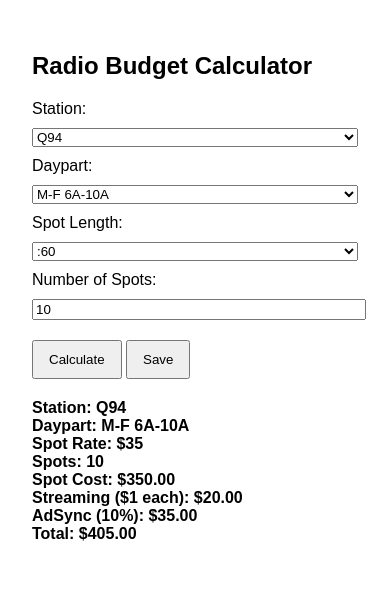
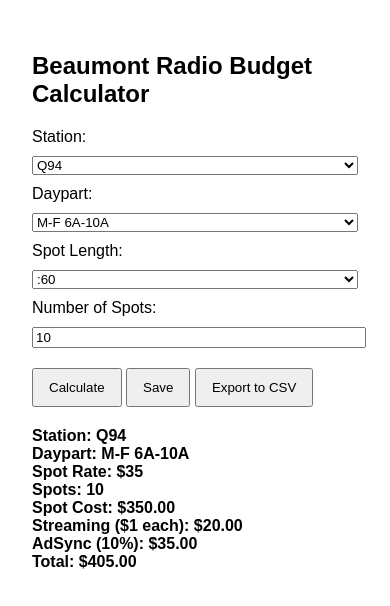
Before and after one commit to MrMcEvans/Radio_Budget_Calculator_BMT, a plain HTML site: page index.html in a window 390 px wide. Both pictures are taken after a click on the button "Calculate". Drawn offline with Linux system fonts and the light colour scheme.

Commit message:
added CVS option and custom Dayparts

```diff
--- a/index.html
+++ b/index.html
@@ -2,19 +2,17 @@
 <html lang="en">
 <head>
   <meta charset="UTF-8">
-  <title>Radio Budget Calculator</title>
+  <title>Beaumont Radio Budget Calculator</title>
   <style>
     body { font-family: sans-serif; padding: 2rem; max-width: 700px; margin: auto; }
     label, select, input { display: block; margin-bottom: 10px; width: 100%; }
     button { padding: 10px 15px; margin-top: 10px; }
     .result, .saved { margin-top: 20px; font-weight: bold; }
-    .saved-list { font-weight: normal; }
     hr { margin: 1rem 0; }
   </style>
 </head>
 <body>
-
-  <h2>Radio Budget Calculator</h2>
+  <h2>Beaumont Radio Budget Calculator</h2>
 
   <label for="station">Station:</label>
   <select id="station" onchange="updateDayparts()">
@@ -24,7 +22,21 @@
   </select>
 
   <label for="daypart">Daypart:</label>
-  <select id="daypart"></select>
+  <select id="daypart" onchange="toggleCustomInputs()"></select>
+
+  <div id="customInputs" style="display:none">
+    <label for="customDaypart">Custom Daypart Label:</label>
+    <input type="text" id="customDaypart" placeholder="e.g., M-F 9a-12p">
+
+    <label for="customRate60">Custom :60 Rate:</label>
+    <input type="number" id="customRate60" placeholder="e.g., 25">
+
+    <label for="customRate30">Custom :30 Rate:</label>
+    <input type="number" id="customRate30" placeholder="e.g., 20">
+
+    <label for="customRate15">Custom :15 Rate:</label>
+    <input type="number" id="customRate15" placeholder="e.g., 12">
+  </div>
 
   <label for="length">Spot Length:</label>
   <select id="length">
@@ -38,6 +50,7 @@
 
   <button onclick="calculate()">Calculate</button>
   <button onclick="saveResult()">Save</button>
+  <button onclick="exportCSV()">Export to CSV</button>
 
   <div class="result" id="output"></div>
   <div class="saved" id="savedList"></div>
@@ -46,52 +59,25 @@
   <script>
     const rates = {
       Q94: {
-        "M-F 6A-10A": { "60": 35, "30": 28, "15": 18 },
-        "M-F 10A-3P": { "60": 32, "30": 26, "15": 16 },
-        "M-F 3P-7P": { "60": 35, "30": 28, "15": 18 },
-        "M-F 7P-12M": { "60": 15, "30": 12, "15": 8 },
-        "M-F 12A-6A": { "60": 8, "30": 6, "15": 4 },
-        "M-F 6A-7P": { "60": 32, "30": 26, "15": 16 },
-        "M-F 5A-8P": { "60": 35, "30": 28, "15": 18 },
-        "M-F 5A-12M": { "60": 32, "30": 26, "15": 16 },
-        "SA-SU 12A-6A": { "60": 5, "30": 4, "15": 3 },
-        "SA-SU 10A-3P": { "60": 25, "30": 20, "15": 13 },
-        "SA 6A-7P": { "60": 20, "30": 16, "15": 10 },
-        "SA 7P-12M": { "60": 12, "30": 10, "15": 6 },
-        "SU 6A-7P": { "60": 20, "30": 16, "15": 10 },
-        "SU 7P-12M": { "60": 12, "30": 10, "15": 6 }
+        "M-F 6A-10A": [35, 28, 18], "M-F 10A-3P": [32, 26, 16], "M-F 3P-7P": [35, 28, 18],
+        "M-F 7P-12M": [15, 12, 8], "M-F 12A-6A": [8, 6, 4], "M-F 6A-7P": [32, 26, 16],
+        "M-F 5A-8P": [35, 28, 18], "M-F 5A-12M": [32, 26, 16], "SA-SU 12A-6A": [5, 4, 3],
+        "SA-SU 10A-3P": [25, 20, 13], "SA 6A-7P": [20, 16, 10], "SA 7P-12M": [12, 10, 6],
+        "SU 6A-7P": [20, 16, 10], "SU 7P-12M": [12, 10, 6]
       },
       KAYD: {
-        "M-F 6A-10A": { "60": 27, "30": 22, "15": 14 },
-        "M-F 10A-3P": { "60": 25, "30": 20, "15": 13 },
-        "M-F 3P-7P": { "60": 27, "30": 22, "15": 14 },
-        "M-F 7P-12M": { "60": 15, "30": 12, "15": 8 },
-        "M-F 12A-6A": { "60": 8, "30": 6, "15": 4 },
-        "M-F 6A-7P": { "60": 26, "30": 21, "15": 13 },
-        "M-F 5A-8P": { "60": 23, "30": 18, "15": 12 },
-        "M-F 5A-12M": { "60": 18, "30": 14, "15": 9 },
-        "SA-SU 12A-6A": { "60": 12, "30": 10, "15": 6 },
-        "SA-SU 10A-3P": { "60": 20, "30": 16, "15": 10 },
-        "SA 6A-7P": { "60": 11, "30": 9, "15": 6 },
-        "SA 7P-12M": { "60": 8, "30": 6, "15": 4 },
-        "SU 6A-7P": { "60": 11, "30": 9, "15": 6 },
-        "SU 7P-12M": { "60": 8, "30": 6, "15": 4 }
+        "M-F 6A-10A": [27, 22, 14], "M-F 10A-3P": [25, 20, 13], "M-F 3P-7P": [27, 22, 14],
+        "M-F 7P-12M": [15, 12, 8], "M-F 12A-6A": [8, 6, 4], "M-F 6A-7P": [26, 21, 13],
+        "M-F 5A-8P": [23, 18, 12], "M-F 5A-12M": [18, 14, 9], "SA-SU 12A-6A": [12, 10, 6],
+        "SA-SU 10A-3P": [20, 16, 10], "SA 6A-7P": [11, 9, 6], "SA 7P-12M": [8, 6, 4],
+        "SU 6A-7P": [11, 9, 6], "SU 7P-12M": [8, 6, 4]
       },
       Magic: {
-        "M-F 6A-10A": { "60": 55, "30": 44, "15": 28 },
-        "M-F 10A-3P": { "60": 50, "30": 40, "15": 25 },
-        "M-F 3P-7P": { "60": 50, "30": 40, "15": 25 },
-        "M-F 7P-12M": { "60": 35, "30": 28, "15": 18 },
-        "M-F 12A-6A": { "60": 8, "30": 6, "15": 4 },
-        "M-F 6A-7P": { "60": 50, "30": 40, "15": 25 },
-        "M-F 5A-8P": { "60": 50, "30": 40, "15": 25 },
-        "M-F 5A-12M": { "60": 35, "30": 28, "15": 18 },
-        "SA-SU 12A-6A": { "60": 8, "30": 6, "15": 4 },
-        "SA-SU 10A-3P": { "60": 40, "30": 32, "15": 20 },
-        "SA 6A-7P": { "60": 35, "30": 28, "15": 18 },
-        "SA 7P-12M": { "60": 25, "30": 20, "15": 13 },
-        "SU 6A-7P": { "60": 30, "30": 24, "15": 15 },
-        "SU 7P-12M": { "60": 20, "30": 16, "15": 10 }
+        "M-F 6A-10A": [55, 44, 28], "M-F 10A-3P": [50, 40, 25], "M-F 3P-7P": [50, 40, 25],
+        "M-F 7P-12M": [35, 28, 18], "M-F 12A-6A": [8, 6, 4], "M-F 6A-7P": [50, 40, 25],
+        "M-F 5A-8P": [50, 40, 25], "M-F 5A-12M": [35, 28, 18], "SA-SU 12A-6A": [8, 6, 4],
+        "SA-SU 10A-3P": [40, 32, 20], "SA 6A-7P": [35, 28, 18], "SA 7P-12M": [25, 20, 13],
+        "SU 6A-7P": [30, 24, 15], "SU 7P-12M": [20, 16, 10]
       }
     };
 
@@ -107,49 +93,80 @@
         opt.textContent = dp;
         daypartSelect.appendChild(opt);
       }
+      const customOpt = document.createElement("option");
+      customOpt.value = "Custom";
+      customOpt.textContent = "Custom";
+      daypartSelect.appendChild(customOpt);
+      toggleCustomInputs();
+    }
+
+    function toggleCustomInputs() {
+      const daypart = document.getElementById("daypart").value;
+      const customInputs = document.getElementById("customInputs");
+      customInputs.style.display = daypart === "Custom" ? 'block' : 'none';
     }
 
     function calculate() {
       const station = document.getElementById("station").value;
-      const daypart = document.getElementById("daypart").value;
       const length = document.getElementById("length").value;
       const spots = parseInt(document.getElementById("spots").value);
-      const baseRate = rates[station][daypart][length];
+      const rateMap = {"60": 0, "30": 1, "15": 2};
+      let daypart = document.getElementById("daypart").value;
+      let baseRate;
+
+      if (daypart === "Custom") {
+        daypart = document.getElementById("customDaypart").value || "Custom";
+        const rate60 = parseFloat(document.getElementById("customRate60").value) || 0;
+        const rate30 = parseFloat(document.getElementById("customRate30").value) || 0;
+        const rate15 = parseFloat(document.getElementById("customRate15").value) || 0;
+        baseRate = [rate60, rate30, rate15][rateMap[length]];
+      } else {
+        baseRate = rates[station][daypart][rateMap[length]];
+      }
 
       const spotCost = baseRate * spots;
       const streaming = 1 * spots * 2;
-
-      // KAYD includes streaming in their 10% streaming fee
-      const adsyncBase = (station === "KAYD") ? spotCost + streaming : spotCost;
-      const adsync = 0.10 * adsyncBase;
+      const adsync = 0.10 * spotCost;
       const total = spotCost + streaming + adsync;
 
-      const result = `
-        Station: ${station} <br>
-        Daypart: ${daypart} <br>
-        Spot Rate: $${baseRate} <br>
-        Spots: ${spots} <br>
-        Spot Cost: $${spotCost.toFixed(2)} <br>
-        Streaming ($1 each): $${streaming.toFixed(2)} <br>
-        AdSync (10%): $${adsync.toFixed(2)} <br>
-        <strong>Total: $${total.toFixed(2)}</strong>
-      `;
+      const result = {
+        station, daypart, length, spots, total,
+        summary: `Station: ${station} <br> Daypart: ${daypart} <br> Spot Rate: $${baseRate} <br> Spots: ${spots} <br> Spot Cost: $${spotCost.toFixed(2)} <br> Streaming ($1 each): $${streaming.toFixed(2)} <br> AdSync (10%): $${adsync.toFixed(2)} <br> <strong>Total: $${total.toFixed(2)}</strong>`
+      };
 
-      document.getElementById("output").innerHTML = result;
-      return { station, daypart, length, spots, total };
+      document.getElementById("output").innerHTML = result.summary;
+      return result;
     }
 
     function saveResult() {
-      const { station, total } = calculate();
-      saved.push(total);
+      const result = calculate();
+      saved.push(result);
       loadSaved();
     }
 
     function loadSaved() {
       const savedList = document.getElementById("savedList");
-      savedList.innerHTML = saved.map((amt, i) => `#${i+1}: $${amt.toFixed(2)}`).join("<br>");
-      const grand = saved.reduce((a, b) => a + b, 0);
+      savedList.innerHTML = saved.map((r, i) => `#${i+1}: $${r.total.toFixed(2)} - ${r.station}`).join("<br>");
+      const grand = saved.reduce((a, b) => a + b.total, 0);
       document.getElementById("grandTotal").innerHTML = `<hr><strong>Total Budget: $${grand.toFixed(2)}</strong>`;
+    }
+
+    function exportCSV() {
+      if (saved.length === 0) {
+        alert("No saved data to export.");
+        return;
+      }
+      let csvContent = "data:text/csv;charset=utf-8,Station,Daypart,Length,Spots,Total\n";
+      saved.forEach(r => {
+        csvContent += `${r.station},${r.daypart},${r.length},${r.spots},${r.total.toFixed(2)}\n`;
+      });
+      const encodedUri = encodeURI(csvContent);
+      const link = document.createElement("a");
+      link.setAttribute("href", encodedUri);
+      link.setAttribute("download", "beaumont-radio-budget.csv");
+      document.body.appendChild(link);
+      link.click();
+      document.body.removeChild(link);
     }
 
     window.onload = updateDayparts;
```
